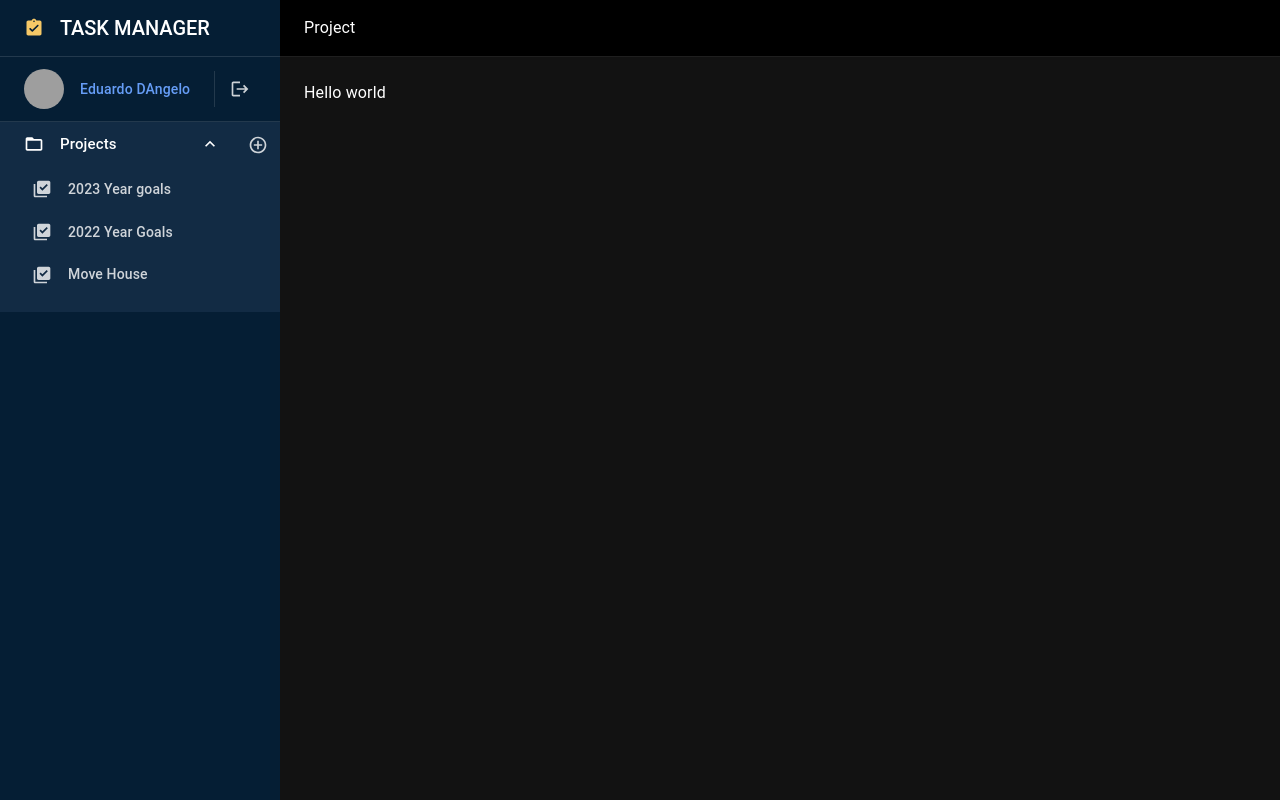
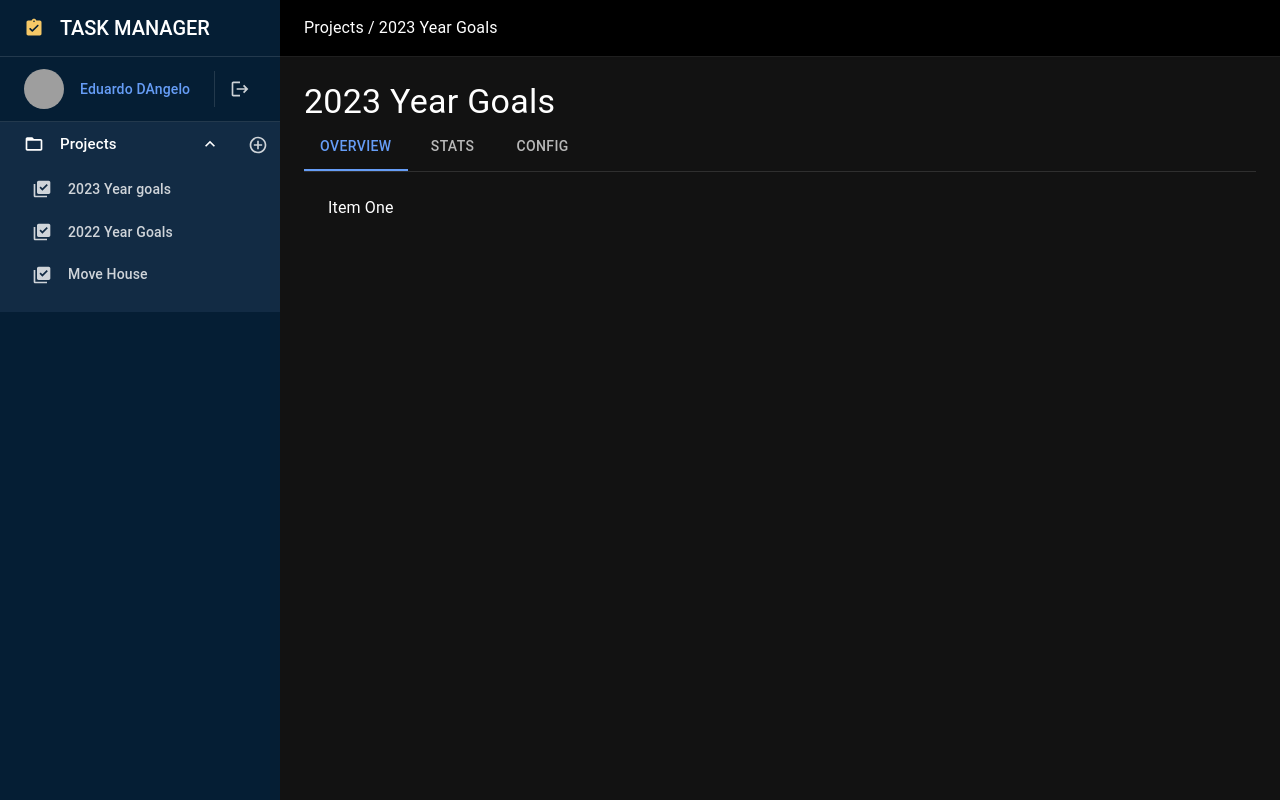
Before and after one commit to eduardo-dangelo/task-manager, a React (Create React App) app: page /project/9a3511ea-d3d3-1989-de58-fee91e94b2f4 in a window 1280 px wide. Built offline with nearby package versions, Linux system fonts and the light colour scheme; grey boxes are pictures that could not be loaded.

Commit message:
add tabs to project page

```diff
--- a/package.json
+++ b/package.json
@@ -6,6 +6,7 @@
     "@emotion/react": "^11.10.5",
     "@emotion/styled": "^11.10.5",
     "@mui/icons-material": "^5.10.9",
+    "@mui/lab": "^5.0.0-alpha.108",
     "@mui/material": "^5.10.13",
     "@reduxjs/toolkit": "^1.9.0",
     "@testing-library/jest-dom": "^5.16.5",
--- a/src/components/ProjectPage.jsx
+++ b/src/components/ProjectPage.jsx
@@ -1,8 +1,36 @@
 import React from 'react'
 import PageLayout from './common/PageLayout'
+import { Box, Tab, Tabs, Typography } from '@mui/material'
+import TabContext from '@mui/lab/TabContext'
+import TabList from '@mui/lab/TabList'
+import TabPanel from '@mui/lab/TabPanel'
 
 const ProjectPage = () => {
-  return <PageLayout title='Project'>Hello world</PageLayout>
+  const [value, setValue] = React.useState('1')
+
+  const handleChange = (event, newValue) => {
+    setValue(newValue)
+  }
+
+  return (
+    <PageLayout title='Projects / 2023 Year Goals'>
+      <Typography variant='h4'>2023 Year Goals</Typography>
+      <Box sx={{ width: '100%', typography: 'body1' }}>
+        <TabContext value={value}>
+          <Box sx={{ borderBottom: 1, borderColor: 'divider' }}>
+            <TabList onChange={handleChange} aria-label='lab API tabs example'>
+              <Tab label='Overview' value='1' />
+              <Tab label='Stats' value='2' />
+              <Tab label='Config' value='3' />
+            </TabList>
+          </Box>
+          <TabPanel value='1'>Item One</TabPanel>
+          <TabPanel value='2'>Item Two</TabPanel>
+          <TabPanel value='3'>Item Three</TabPanel>
+        </TabContext>
+      </Box>
+    </PageLayout>
+  )
 }
 
 export default ProjectPage
```
Also changed, not shown: 1 other file (tests, documents, lock files or other folders).
